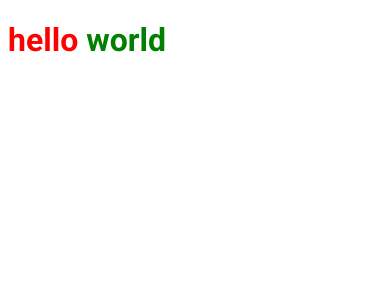
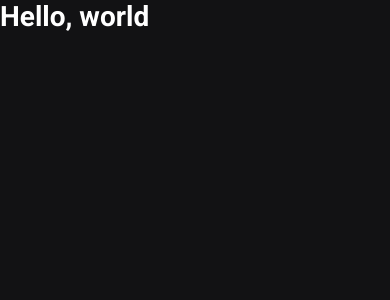
Before and after one commit to lucasamonrc/ignews, a Next.js app: page / in a window 390 px wide. Shown: the top 300 px of the page. Built offline with nearby package versions, Linux system fonts and the light colour scheme.

Commit message:
add global styles

```diff
--- a/src/pages/_app.tsx
+++ b/src/pages/_app.tsx
@@ -1,4 +1,6 @@
 import { AppProps } from 'next/app';
+
+import '../styles/global.scss';
 
 function MyApp({ Component, pageProps }: AppProps) {
   return <Component {...pageProps} />
--- a/src/pages/_document.tsx
+++ b/src/pages/_document.tsx
@@ -7,7 +7,6 @@
         <Head>
           <link rel="preconnect" href="https://fonts.gstatic.com" />
           <link href="https://fonts.googleapis.com/css2?family=Roboto:wght@400;700;900&display=swap" rel="stylesheet" />
-          <title>ig.news</title>
         </Head>
         <body>
           <Main />
--- a/src/pages/index.tsx
+++ b/src/pages/index.tsx
@@ -1,7 +1,14 @@
-import styles from '../styles/home.module.scss';
+import Head from 'next/head';
 
 export default function Home() {
   return (
-    <h1 className={styles.title}>hello <span>world</span></h1>
+    <>
+      <Head>
+        <title>Home | ig.news</title>
+      </Head>
+      <h1>
+        Hello, world
+      </h1>
+    </>
   )
 }
--- /dev/null
+++ b/src/styles/global.scss
@@ -0,0 +1,46 @@
+* {
+  margin: 0;
+  padding: 0;
+  box-sizing: border-box;
+}
+
+:root {
+  --white: #fff;
+
+  --gray-100: #e1e1e6;
+  --gray-300: #a8a8b3;
+  --gray-900: #121214;
+
+  --cyan-500:#61dafb;
+  --yellow-500: #eba417;
+}
+
+@media (max-width: 1080px) {
+  html {
+    font-size: 93.75%;
+  }
+}
+
+@media (max-width: 720px) {
+  html {
+    font-size: 87.5%;
+  }
+}
+
+body {
+  background: var(--gray-900);
+  color: var(--white);
+}
+
+body, input, textarea, select, button {
+  font: 400 1rem "Roboto", sans-serif;
+}
+
+button {
+  cursor: pointer;
+}
+
+a {
+  color: inherit;
+  text-decoration: none;
+}
--- a/src/styles/home.module.scss
+++ /dev/null
@@ -1,8 +0,0 @@
-.title {
-  color: red;
-  font-family: Roboto;
-
-  span {
-    color: green;
-  }
-}
```
